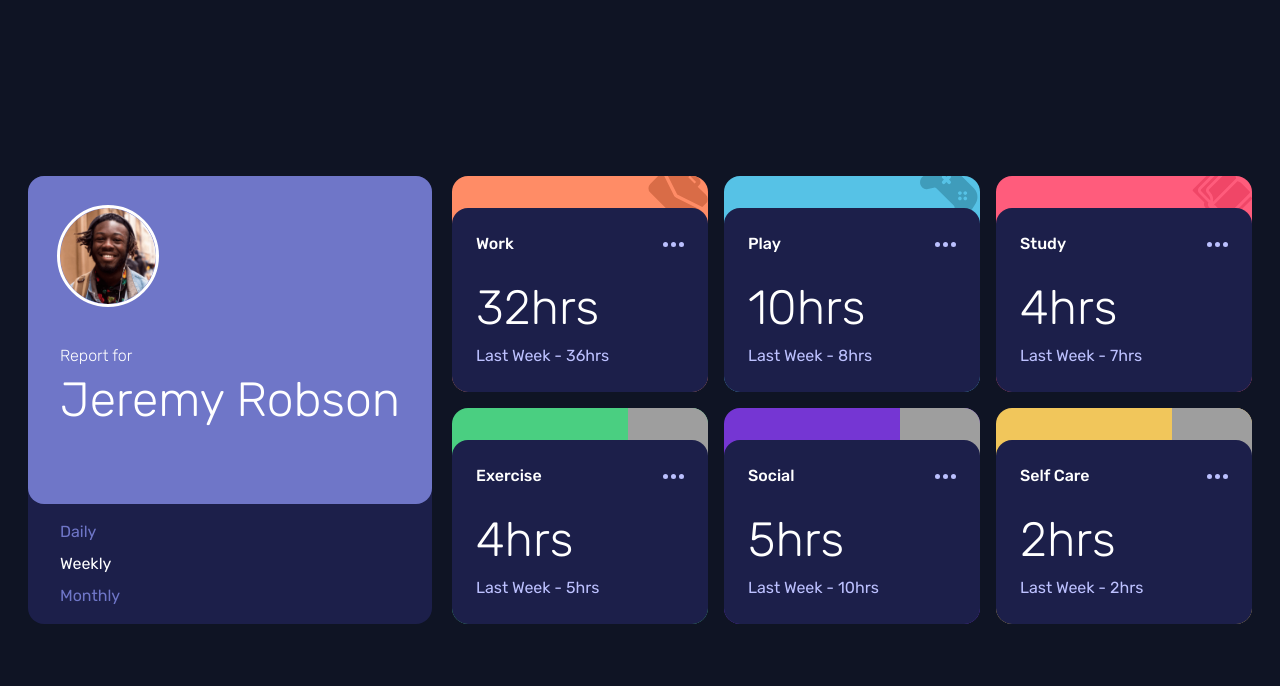
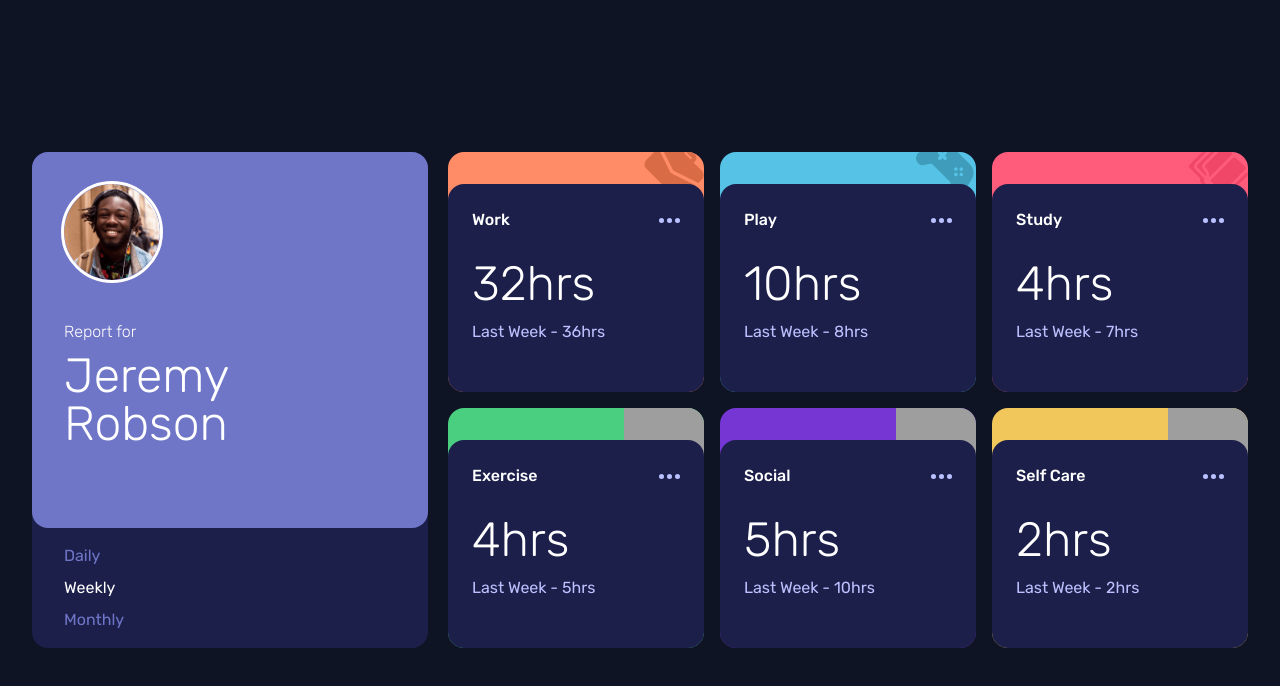
Before and after one commit to hamdi4-beep/time-tracking-dashboard, a React (Vite) app: page / in a window 1280 px wide. Shown: the top 686 px of the page. Built offline with nearby package versions, Linux system fonts and the light colour scheme; grey boxes are pictures that could not be loaded.

Commit message:
fixing the userboard's width

```diff
--- a/src/App.tsx
+++ b/src/App.tsx
@@ -3,7 +3,7 @@ import data from './data.json'
 
 function App() {
   return (
-    <div className="font-rubik bg-neutral-very-dark-blue p-4 md:p-2 flex flex-wrap h-screen items-center md:justify-center text-white">
+    <div className="font-rubik bg-neutral-very-dark-blue p-4 md:p-8 flex flex-wrap h-screen items-center md:justify-center text-white">
       <Dashboard data={data} />
     </div>
   )
--- a/src/components/UserBoard.tsx
+++ b/src/components/UserBoard.tsx
@@ -17,7 +17,7 @@ export default function Userboard({
   }
 
   return (
-    <div className="bg-neutral-dark-blue rounded-2xl">
+    <div className="bg-neutral-dark-blue rounded-2xl flex-grow">
       <div className="user-profile bg-neutral-desaturated-blue p-8 rounded-2xl flex gap-5 items-center">
         <div className="w-24 h-24">
           <img
--- a/src/output.css
+++ b/src/output.css
@@ -586,10 +586,6 @@ video {
   display: flex;
 }
 
-.grid {
-  display: grid;
-}
-
 .h-24 {
   height: 6rem;
 }
@@ -606,32 +602,20 @@ video {
   height: 100vh;
 }
 
-.max-h-screen {
-  max-height: 100vh;
+.w-24 {
+  width: 6rem;
 }
 
-.w-24 {
-  width: 6rem;
+.flex-grow {
+  flex-grow: 1;
 }
 
 .flex-wrap {
   flex-wrap: wrap;
 }
 
-.place-content-center {
-  place-content: center;
-}
-
-.content-center {
-  align-content: center;
-}
-
 .items-center {
   align-items: center;
-}
-
-.justify-center {
-  justify-content: center;
 }
 
 .justify-between {
@@ -827,16 +811,12 @@ video {
     justify-content: center;
   }
 
-  .md\:p-0 {
-    padding: 0px;
-  }
-
   .md\:p-6 {
     padding: 1.5rem;
   }
 
-  .md\:p-2 {
-    padding: 0.5rem;
+  .md\:p-8 {
+    padding: 2rem;
   }
 
   .md\:text-5xl {
```
